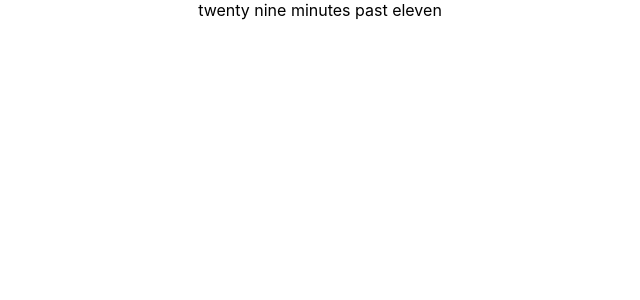
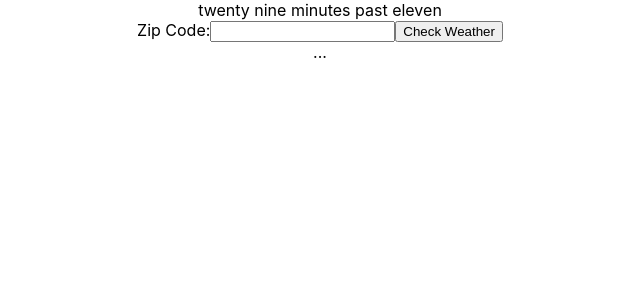
Before and after one commit to acourney/homepage, a React (Create React App) app: page / in a window 1280 px wide. Shown: the top 300 px of the page, without its empty margins (320-960 px from the left). Built offline with nearby package versions, Linux system fonts and the light colour scheme; no server answers.

Commit message:
add weather module

```diff
--- a/src/App.js
+++ b/src/App.js
@@ -1,10 +1,13 @@
 import Time from "./components/Time/Time";
+import Weather from "./components/Weather/Weather";
+
 import "./App.css";
 
 function App() {
   return (
     <div className="App">
       <Time />
+      <Weather />
     </div>
   );
 }
--- /dev/null
+++ b/src/components/Weather/Weather.js
@@ -0,0 +1,81 @@
+import React, { useEffect, useState } from "react";
+
+function Weather(props) {
+  const apiKey = "e066e3519bfea8228d8e4d4c9f5f8ce0";
+
+  const [city, setCity] = useState();
+  const [currentTemp, setCurrentTemp] = useState();
+  const [loTemp, setLoTemp] = useState();
+  const [hiTemp, setHiTemp] = useState();
+  const [currentCondition, setCurrentCondition] = useState();
+
+  const [loading, setLoading] = useState(true);
+
+  const initialState = {
+    zipcode: "",
+  };
+  const [formState, setFormState] = useState(initialState);
+
+  const handleChangeSubject = (event) => {
+    setFormState({ ...formState, [event.target.id]: event.target.value });
+  };
+
+  const handleSubmit = (event) => {
+    event.preventDefault();
+    // do something with the data in the component state
+    console.log(formState);
+    // clear the form
+    // setFormState(initialState);
+  };
+
+  useEffect(() => {
+    let url = `https://api.openweathermap.org/data/2.5/weather?zip=${formState.zipcode},us&units=imperial&appid=${apiKey}`;
+
+    fetch(url)
+      .then((res) => {
+        return res.json();
+      })
+      .then((data) => {
+        //display information to the screen
+        console.log(data);
+        const cityName = data.name;
+        const temp = data.main.temp;
+        const minTemp = data.main.temp_min;
+        const maxTemp = data.main.temp_max;
+        const conditions = data.weather[0].main;
+
+        setCity(cityName);
+        setCurrentTemp(temp);
+        setLoTemp(minTemp);
+        setHiTemp(maxTemp);
+        setCurrentCondition(conditions);
+
+        setLoading(false);
+      });
+  }, [handleSubmit]);
+
+  return (
+    <div>
+      <form onSubmit={handleSubmit}>
+        <label for="zipcode">Zip Code:</label>
+        <input
+          id="zipcode"
+          onChange={handleChangeSubject}
+          value={formState.zipcode}
+        ></input>
+        <button type="submit">Check Weather</button>
+      </form>
+      {loading === false ? (
+        <div>
+          The temperature right now in {city} is {currentTemp} &#176;F. Today's
+          low temperature is {loTemp}&#176;F. Today's high temperature is{" "}
+          {hiTemp}&#176;F. Conditions today: {currentCondition}
+        </div>
+      ) : (
+        <div>...</div>
+      )}
+    </div>
+  );
+}
+
+export default Weather;
```
